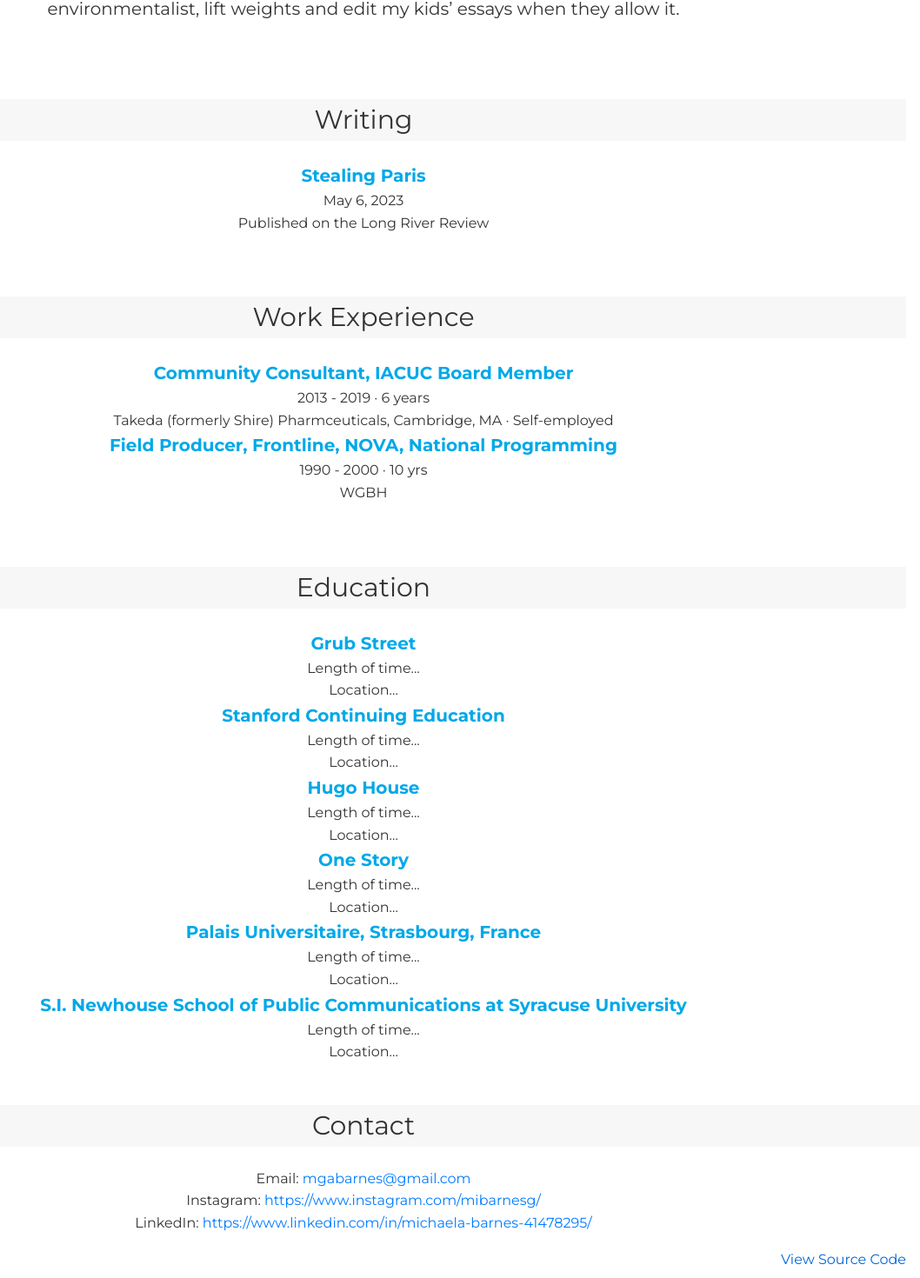
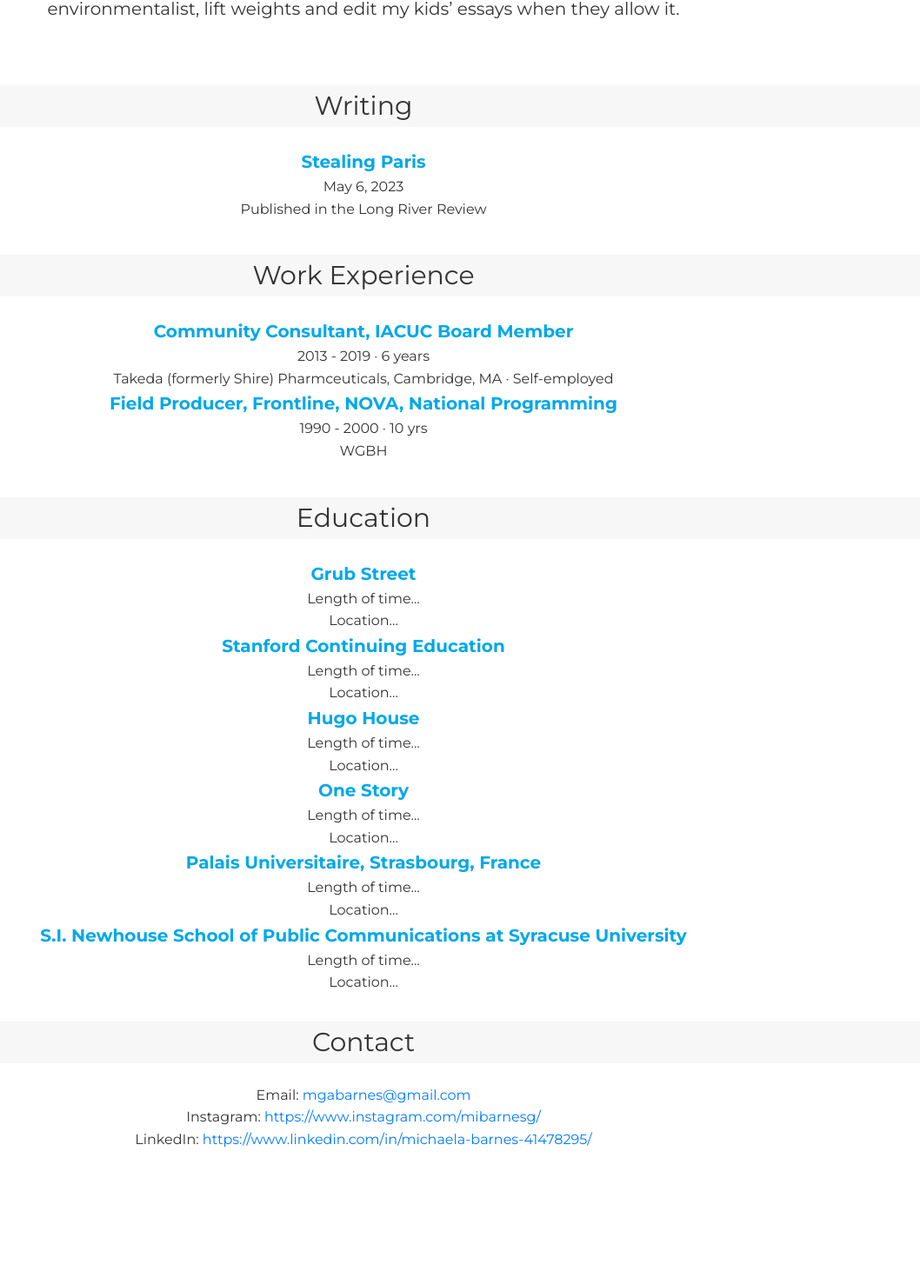
Before and after one commit to mgabarnes/personal-website, a React (Create React App) app: page / in a window 1280 px wide. Shown: the part 808-2278 px from the top of the page at 87% size, without its empty margins (222-1280 px from the left). After the commit the page ends 2156 px from the top, so only its background shows below. Built offline with nearby package versions, Linux system fonts and the light colour scheme.

Commit message:
Removed Source Code and added Contact footer

```diff
--- a/src/App.js
+++ b/src/App.js
@@ -39,7 +39,7 @@ function App() {
                   <Projects />
                   <WorkExperience />
                   <Education />
-                  <Contact />
+                  {/* <Contact /> */}
                 </main>
               }
               index
@@ -128,7 +128,7 @@ function App() {
             />
           </Routes>
         </div>
-        <Footer />
+        <Contact />
       </Router>
     </div>
   );
--- a/src/components/Contact.css
+++ b/src/components/Contact.css
@@ -20,6 +20,7 @@
   font-weight: 500;
   margin-top: 20px;
   text-align: center;
+  margin-bottom: 1.5rem;
 }
 
 .contact-title {
--- a/src/components/Education.css
+++ b/src/components/Education.css
@@ -2,7 +2,7 @@
     font-family: 'Montserrat', sans-serif;
     font-weight: 500;
     text-align: center;
-    padding: 1rem;
+    /* padding: 1rem; */
     gap: 1rem;
   }
 
--- a/src/components/Footer.js
+++ b/src/components/Footer.js
@@ -6,7 +6,7 @@ function Footer() {
     <footer className="footer">
       <div className="source-code">
         <a
-          href="https://github.com/camerong888/cameron-gordons-website"
+          href="https://github.com/mgabarnes/personal-website"
           target="_blank"
           rel="noopener noreferrer"
         >
--- a/src/components/Projects.css
+++ b/src/components/Projects.css
@@ -2,7 +2,7 @@
   font-family: 'Montserrat', sans-serif;
   font-weight: 500;
   text-align: center;
-  padding: 1rem;
+  /* padding: 1rem; */
   gap: 1rem;
 }
 
--- a/src/components/Projects.js
+++ b/src/components/Projects.js
@@ -13,7 +13,7 @@ function Projects() {
               <Link to="/stealingparis">Stealing Paris</Link>
             </h3>
             <p>May 6, 2023</p>
-            <p>Published on the Long River Review</p>
+            <p>Published in the Long River Review</p>
           </li>
         </ul>
       </section>
--- a/src/components/WorkExperience.css
+++ b/src/components/WorkExperience.css
@@ -2,7 +2,7 @@
   font-family: 'Montserrat', sans-serif;
   font-weight: 500;
   text-align: center;
-  padding: 1rem;
+  /* padding: 1rem; */
   gap: 1rem;
 }
 
```
